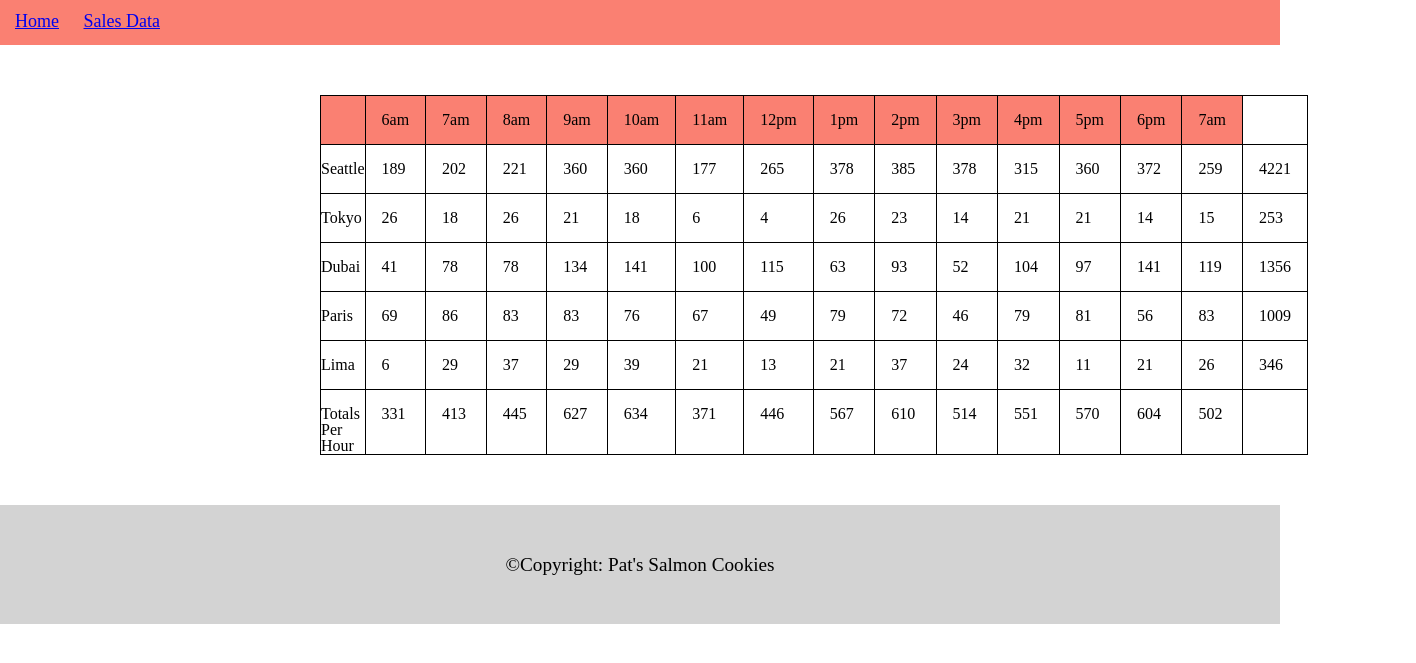
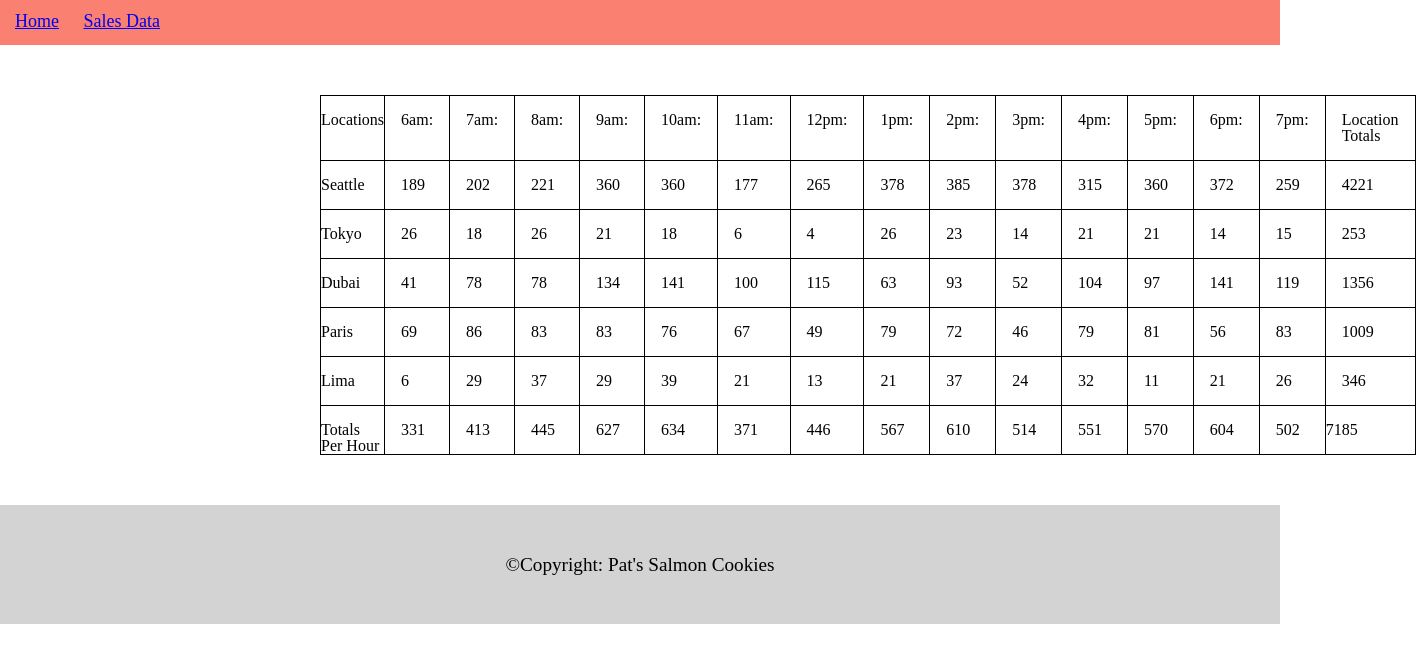
Before and after one commit to kaleman18/cookie-stand, a plain HTML site: page sales.html in a window 1280 px wide. Shown: the part 111-774 px from the top of the page, 1416 px wide, since content can reach past the window. Drawn offline with Linux system fonts and the light colour scheme.

Commit message:
finished the totals

```diff
--- a/app.js
+++ b/app.js
@@ -8,6 +8,8 @@ function getRandomCookies(min, max) {
 
 let totals = new Array(14);
 totals.fill(0);
+
+let finalTotal = 0;
 
 function Store(minCust, maxCust, avgCookie, storeName, storeHours, storeNumber, storeLocation) {
   this.storeName = storeName;
@@ -32,6 +34,7 @@ Store.prototype.cookiePerHour = function () {
     this.avgCookiePer.push(avgCookiesPerHour);
     this.totalCookiesSoldPerStore += avgCookiesPerHour;
     totals[i] += avgCookiesPerHour;
+    finalTotal += avgCookiesPerHour;
   }
 };
 
@@ -77,7 +80,22 @@ Store.prototype.renderData = function () {
   }
 };
 
-let renderTotals = function(){
+let renderTotalsAndHeader = function(){
+  const headerElement = document.getElementById('time');
+  let headerRow = document.createElement('tr');
+  headerRow.textContent = 'Locations';
+  headerElement.append(headerRow);
+
+  for (let i = 0; i < hours.length; i++) {
+    const hourCell = document.createElement('td');
+    hourCell.textContent = hours[i];
+    headerRow.append(hourCell);
+  }
+
+  const locationTotal = document.createElement('td');
+  locationTotal.textContent = 'Location Totals';
+  headerRow.append(locationTotal);
+
   const timeElement = document.getElementById('totalPerHour');
   let storeRow = document.createElement('tr');
   storeRow.textContent = 'Totals Per Hour';
@@ -88,18 +106,16 @@ let renderTotals = function(){
     storeCell.textContent = totals[i];
     storeRow.append(storeCell);
   }
+  let allTotals = document.createElement('td');
+  allTotals.textContent = finalTotal;
+  storeRow.append(finalTotal);
 };
 
-// Store.prototype.totalCookiesPerHour = function () {
-//   let totalCookiesPerHour = [];
-//   for (let i = 0; i < hours.length; i++) {
-//     const totalCookiesPerHour2 = Store.Seattle.totalCookiePer[i] + Store.Tokyo.totalCookiePer[i] + Store.Dubai.totalCookiePer[i] + Store.Paris.totalCookiePer[i] + Store.Lima.totalCookiePer[i];
-//     totalCookiesPerHour.push(totalCookiesPerHour2);
-//   }
-//   this.totalCookiesPerHour.push(totalCookiesPerHour);
-// };
-
-
+// this is the final total loop
+for (let i = 0; i < totals.length; i++) {
+  const addTotals = 0 + totals[i];
+  finalTotal += addTotals;
+}
 
 
 let Seattle = new Store(23, 65, 6.3, 'Seattle', 'Hours Open : 6am-7pm', 'Contact Info : 123-456-7890', 'Location :2901 3rd Ave #300, Seattle, WA 98121');
@@ -116,4 +132,4 @@ for (let i = 0; i < stores.length; i++) {
 
 }
 
-renderTotals();
+renderTotalsAndHeader();
--- a/sales.html
+++ b/sales.html
@@ -18,24 +18,7 @@
   <main>
     <div>
       <table>
-        <thead>
-          <tr id="time">
-            <th></th>
-            <th>6am</th>
-            <th>7am</th>
-            <th>8am</th>
-            <th>9am</th>
-            <th>10am</th>
-            <th>11am</th>
-            <th>12pm</th>
-            <th>1pm</th>
-            <th>2pm</th>
-            <th>3pm</th>
-            <th>4pm</th>
-            <th>5pm</th>
-            <th>6pm</th>
-            <th>7am</th>
-          </tr>
+        <thead id="time">
         </thead>
         <tbody id="info">
 
```
